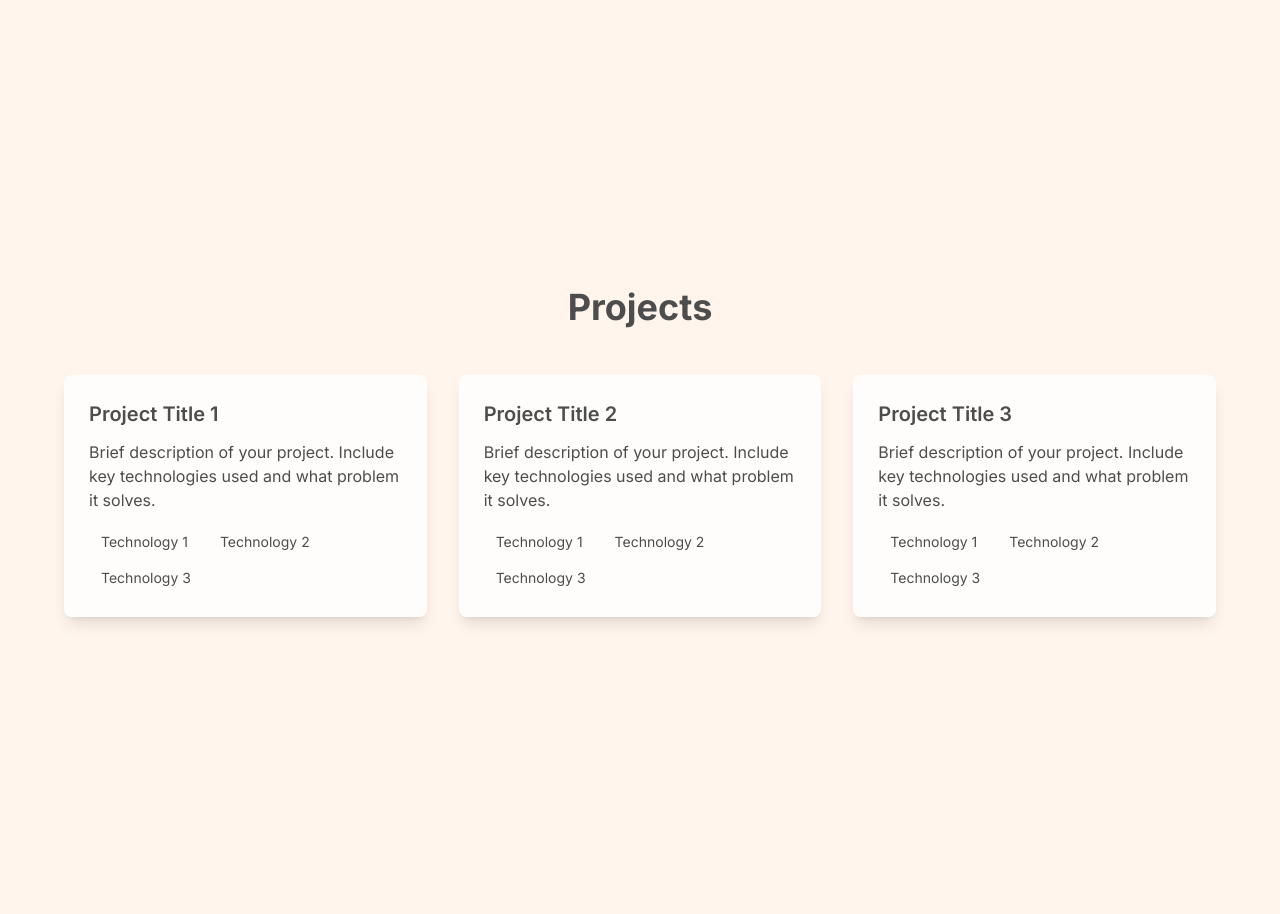
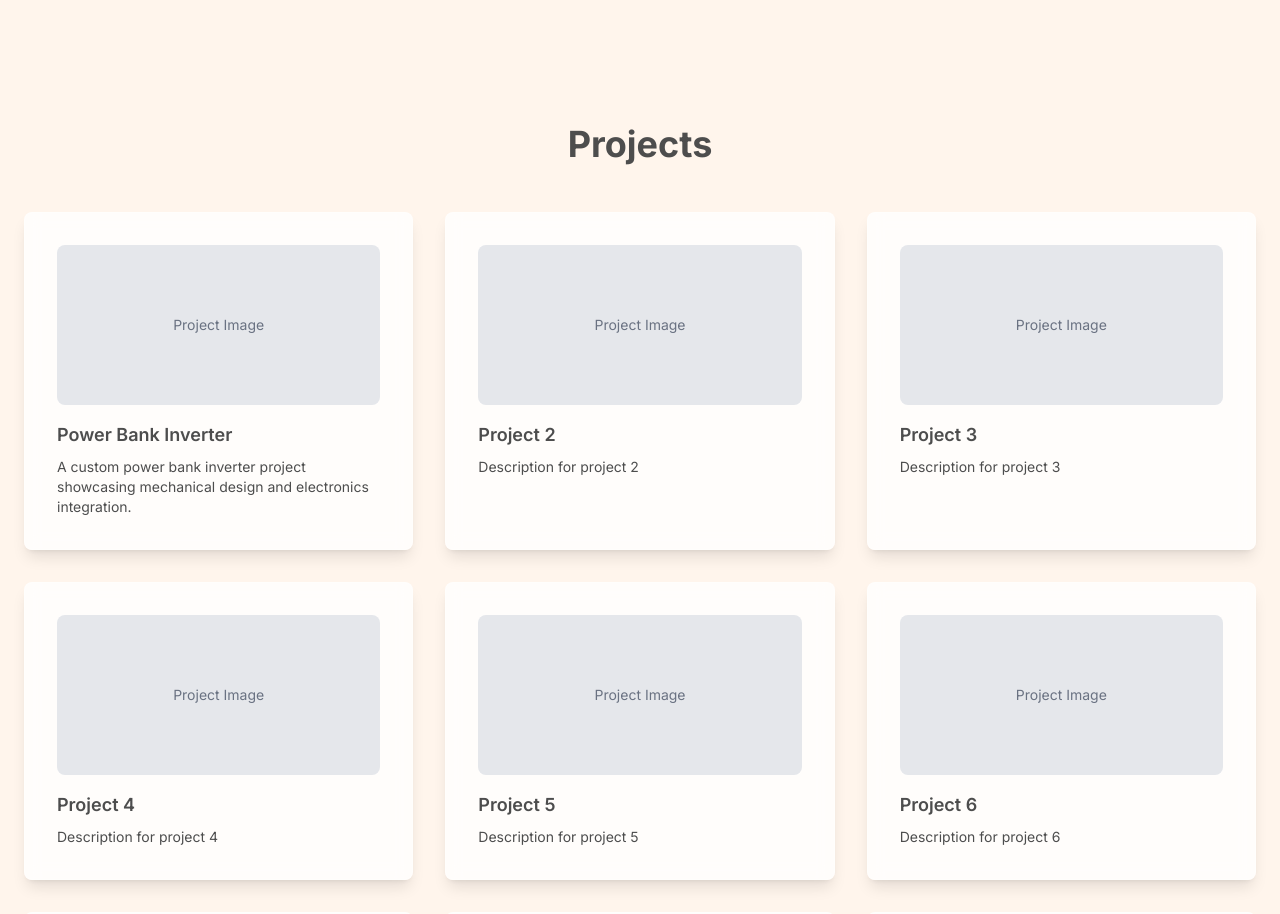
Before and after one commit to IzaanQaiser/khuziama-website, a Next.js app: page / in a window 1280 px wide. Shown: the part 1860-2774 px from the top of the page. Before the commit the page ends 2672 px from the top, so only its background shows below. Built offline with nearby package versions, Linux system fonts and the light colour scheme.

Commit message:
projects section

```diff
--- a/src/app/page.tsx
+++ b/src/app/page.tsx
@@ -77,7 +77,7 @@ export default function Home() {
 
       {/* Work Experience Section */}
       <div className="max-w-6xl mx-auto px-6 py-12">
-        <section id="experience" className="mb-16 pt-20">
+        <section id="experience" className="mb-16 pt-24">
           <h2 className="text-4xl font-bold text-dark-green mb-8 text-center">Work Experience</h2>
 
           <div className="flex justify-center">
@@ -159,49 +159,109 @@ export default function Home() {
         </section>
       </div>
 
-      {/* Project Section - Full Screen Height */}
-      <div id="projects" className="h-screen flex items-center justify-center px-6 pt-20">
-        <div className="max-w-6xl mx-auto">
+      {/* Project Section - Taller than Screen Height */}
+      <div id="projects" className="min-h-screen flex items-center justify-center px-6 pt-24 pb-12">
+        <div className="max-w-7xl mx-auto w-full">
           <h2 className="text-4xl font-bold text-dark-green mb-12 text-center">Projects</h2>
 
           <div className="grid grid-cols-1 md:grid-cols-2 lg:grid-cols-3 gap-8">
             {/* Project 1 */}
-            <div className="bg-white/80 backdrop-blur-sm rounded-lg p-6 shadow-lg border border-white/20 hover:bg-white/90 transition-all duration-300">
-              <h3 className="text-xl font-semibold text-dark-green mb-3">Project Title 1</h3>
-              <p className="text-dark-green/70 mb-4">
-                Brief description of your project. Include key technologies used and what problem it solves.
+            <div className="bg-white/80 backdrop-blur-sm rounded-lg p-8 shadow-lg border border-white/20 hover:bg-white/90 transition-all duration-300">
+              <div className="h-40 bg-gray-200 rounded-lg mb-4 flex items-center justify-center">
+                <span className="text-gray-500 text-sm">Project Image</span>
+              </div>
+              <h3 className="text-lg font-semibold text-dark-green mb-2">Power Bank Inverter</h3>
+              <p className="text-dark-green/70 text-sm">
+                A custom power bank inverter project showcasing mechanical design and electronics integration.
               </p>
-              <div className="flex flex-wrap gap-2">
-                <span className="px-3 py-1 bg-dark-green/10 text-dark-green text-sm rounded-full">Technology 1</span>
-                <span className="px-3 py-1 bg-dark-green/10 text-dark-green text-sm rounded-full">Technology 2</span>
-                <span className="px-3 py-1 bg-dark-green/10 text-dark-green text-sm rounded-full">Technology 3</span>
-              </div>
             </div>
 
             {/* Project 2 */}
-            <div className="bg-white/80 backdrop-blur-sm rounded-lg p-6 shadow-lg border border-white/20 hover:bg-white/90 transition-all duration-300">
-              <h3 className="text-xl font-semibold text-dark-green mb-3">Project Title 2</h3>
-              <p className="text-dark-green/70 mb-4">
-                Brief description of your project. Include key technologies used and what problem it solves.
+            <div className="bg-white/80 backdrop-blur-sm rounded-lg p-8 shadow-lg border border-white/20 hover:bg-white/90 transition-all duration-300">
+              <div className="h-40 bg-gray-200 rounded-lg mb-4 flex items-center justify-center">
+                <span className="text-gray-500 text-sm">Project Image</span>
+              </div>
+              <h3 className="text-lg font-semibold text-dark-green mb-2">Project 2</h3>
+              <p className="text-dark-green/70 text-sm">
+                Description for project 2
               </p>
-              <div className="flex flex-wrap gap-2">
-                <span className="px-3 py-1 bg-dark-green/10 text-dark-green text-sm rounded-full">Technology 1</span>
-                <span className="px-3 py-1 bg-dark-green/10 text-dark-green text-sm rounded-full">Technology 2</span>
-                <span className="px-3 py-1 bg-dark-green/10 text-dark-green text-sm rounded-full">Technology 3</span>
-              </div>
             </div>
 
             {/* Project 3 */}
-            <div className="bg-white/80 backdrop-blur-sm rounded-lg p-6 shadow-lg border border-white/20 hover:bg-white/90 transition-all duration-300">
-              <h3 className="text-xl font-semibold text-dark-green mb-3">Project Title 3</h3>
-              <p className="text-dark-green/70 mb-4">
-                Brief description of your project. Include key technologies used and what problem it solves.
+            <div className="bg-white/80 backdrop-blur-sm rounded-lg p-8 shadow-lg border border-white/20 hover:bg-white/90 transition-all duration-300">
+              <div className="h-40 bg-gray-200 rounded-lg mb-4 flex items-center justify-center">
+                <span className="text-gray-500 text-sm">Project Image</span>
+              </div>
+              <h3 className="text-lg font-semibold text-dark-green mb-2">Project 3</h3>
+              <p className="text-dark-green/70 text-sm">
+                Description for project 3
               </p>
-              <div className="flex flex-wrap gap-2">
-                <span className="px-3 py-1 bg-dark-green/10 text-dark-green text-sm rounded-full">Technology 1</span>
-                <span className="px-3 py-1 bg-dark-green/10 text-dark-green text-sm rounded-full">Technology 2</span>
-                <span className="px-3 py-1 bg-dark-green/10 text-dark-green text-sm rounded-full">Technology 3</span>
+            </div>
+
+            {/* Project 4 */}
+            <div className="bg-white/80 backdrop-blur-sm rounded-lg p-8 shadow-lg border border-white/20 hover:bg-white/90 transition-all duration-300">
+              <div className="h-40 bg-gray-200 rounded-lg mb-4 flex items-center justify-center">
+                <span className="text-gray-500 text-sm">Project Image</span>
               </div>
+              <h3 className="text-lg font-semibold text-dark-green mb-2">Project 4</h3>
+              <p className="text-dark-green/70 text-sm">
+                Description for project 4
+              </p>
+            </div>
+
+            {/* Project 5 */}
+            <div className="bg-white/80 backdrop-blur-sm rounded-lg p-8 shadow-lg border border-white/20 hover:bg-white/90 transition-all duration-300">
+              <div className="h-40 bg-gray-200 rounded-lg mb-4 flex items-center justify-center">
+                <span className="text-gray-500 text-sm">Project Image</span>
+              </div>
+              <h3 className="text-lg font-semibold text-dark-green mb-2">Project 5</h3>
+              <p className="text-dark-green/70 text-sm">
+                Description for project 5
+              </p>
+            </div>
+
+            {/* Project 6 */}
+            <div className="bg-white/80 backdrop-blur-sm rounded-lg p-8 shadow-lg border border-white/20 hover:bg-white/90 transition-all duration-300">
+              <div className="h-40 bg-gray-200 rounded-lg mb-4 flex items-center justify-center">
+                <span className="text-gray-500 text-sm">Project Image</span>
+              </div>
+              <h3 className="text-lg font-semibold text-dark-green mb-2">Project 6</h3>
+              <p className="text-dark-green/70 text-sm">
+                Description for project 6
+              </p>
+            </div>
+
+            {/* Project 7 */}
+            <div className="bg-white/80 backdrop-blur-sm rounded-lg p-8 shadow-lg border border-white/20 hover:bg-white/90 transition-all duration-300">
+              <div className="h-40 bg-gray-200 rounded-lg mb-4 flex items-center justify-center">
+                <span className="text-gray-500 text-sm">Project Image</span>
+              </div>
+              <h3 className="text-lg font-semibold text-dark-green mb-2">Project 7</h3>
+              <p className="text-dark-green/70 text-sm">
+                Description for project 7
+              </p>
+            </div>
+
+            {/* Project 8 */}
+            <div className="bg-white/80 backdrop-blur-sm rounded-lg p-8 shadow-lg border border-white/20 hover:bg-white/90 transition-all duration-300">
+              <div className="h-40 bg-gray-200 rounded-lg mb-4 flex items-center justify-center">
+                <span className="text-gray-500 text-sm">Project Image</span>
+              </div>
+              <h3 className="text-lg font-semibold text-dark-green mb-2">Project 8</h3>
+              <p className="text-dark-green/70 text-sm">
+                Description for project 8
+              </p>
+            </div>
+
+            {/* Project 9 */}
+            <div className="bg-white/80 backdrop-blur-sm rounded-lg p-8 shadow-lg border border-white/20 hover:bg-white/90 transition-all duration-300">
+              <div className="h-40 bg-gray-200 rounded-lg mb-4 flex items-center justify-center">
+                <span className="text-gray-500 text-sm">Project Image</span>
+              </div>
+              <h3 className="text-lg font-semibold text-dark-green mb-2">Project 9</h3>
+              <p className="text-dark-green/70 text-sm">
+                Description for project 9
+              </p>
             </div>
           </div>
         </div>
```
